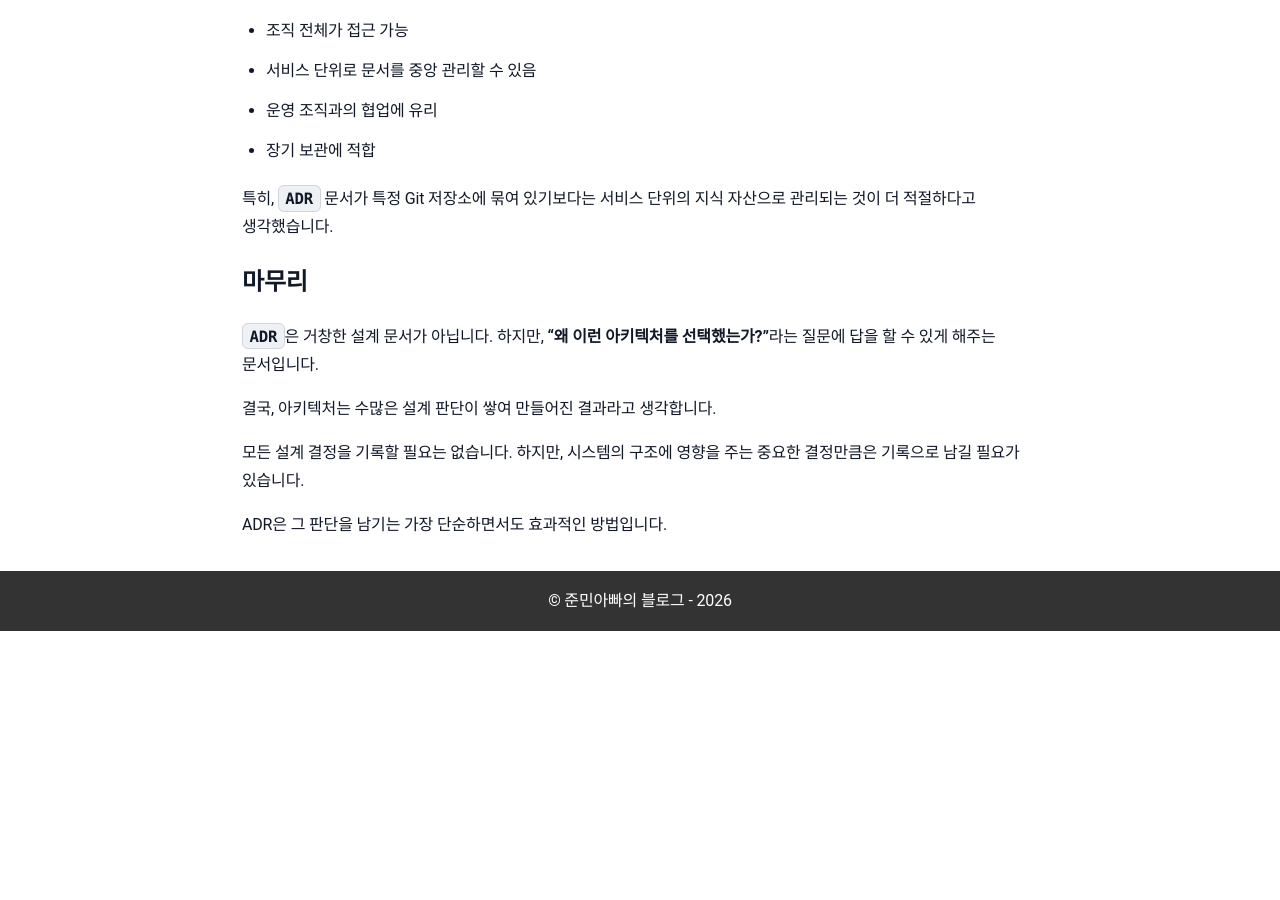
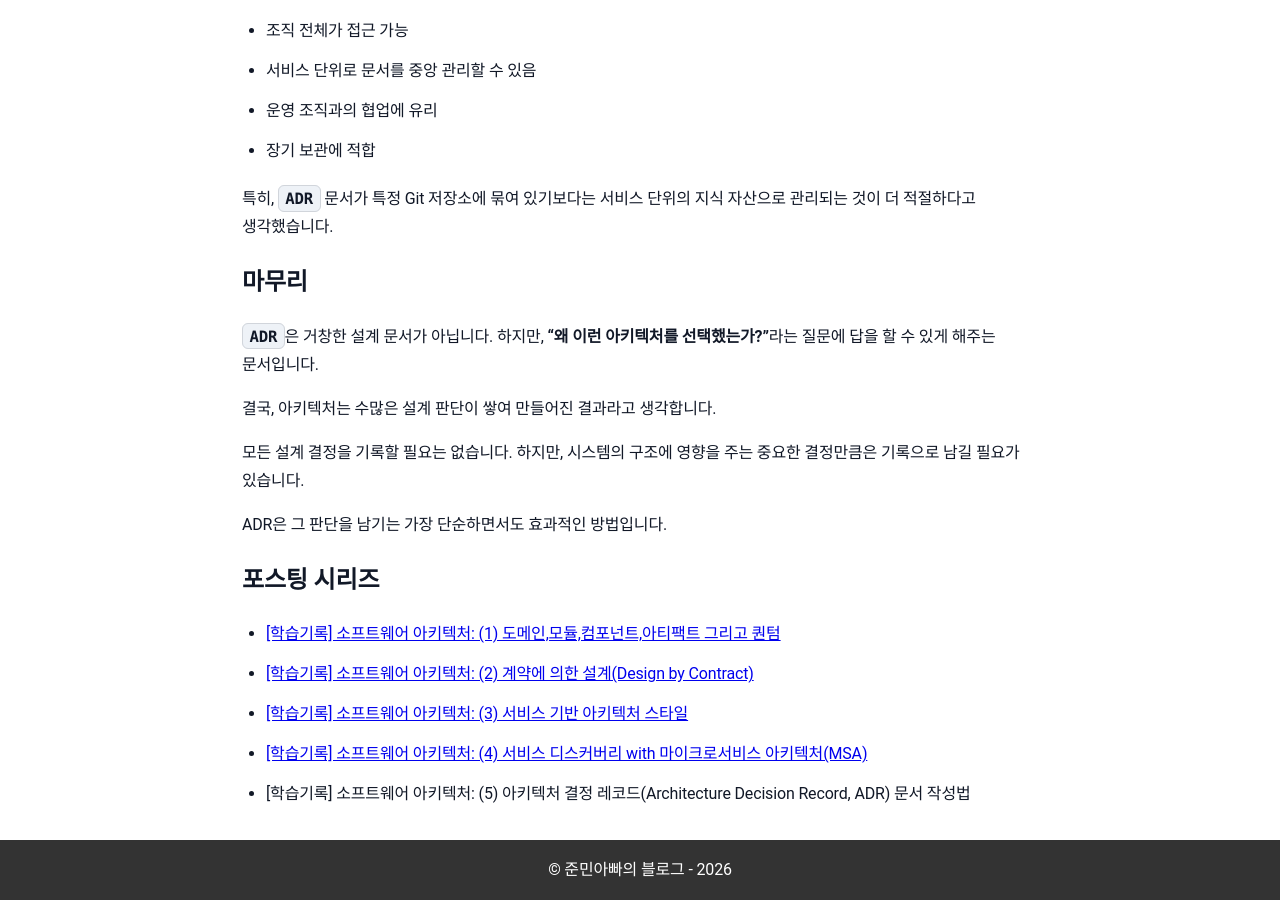
Before and after one commit to sanghoon-lee/sanghoon-lee.github.io, a Jekyll site: the page built from _posts/2026-03-04-ADR.md, in a window 1280 px wide and 900 px high, scrolled down 4654 px. Built offline with Jekyll 4.4.1, drawn with Linux system fonts in a browser that asks for light colours; nearby versions of some CDN libraries; comment, search, counter and statistics services are not loaded; before the commit the page ends 5285 px from its top, so only the background shows below that.

Commit message:
ADR 포스팅 추가

```diff
--- a/_posts/2026-03-04-ADR.md
+++ b/_posts/2026-03-04-ADR.md
@@ -186,3 +186,11 @@ repo-root
 하지만, 시스템의 구조에 영향을 주는 중요한 결정만큼은 기록으로 남길 필요가 있습니다.
 
 ADR은 그 판단을 남기는 가장 단순하면서도 효과적인 방법입니다.
+
+## 포스팅 시리즈
+
+* [[학습기록] 소프트웨어 아키텍처: (1) 도메인,모듈,컴포넌트,아티팩트 그리고 퀀텀](https://sanghoon-lee.github.io/2026/02/23/ArchitecureCoreConcept/)
+* [[학습기록] 소프트웨어 아키텍처: (2) 계약에 의한 설계(Design by Contract)](https://sanghoon-lee.github.io/2026/02/25/DesignByContract/)
+* [[학습기록] 소프트웨어 아키텍처: (3) 서비스 기반 아키텍처 스타일](https://sanghoon-lee.github.io/2026/02/26/ServiceArchDesign/)
+* [[학습기록] 소프트웨어 아키텍처: (4) 서비스 디스커버리 with 마이크로서비스 아키텍처(MSA)](https://sanghoon-lee.github.io/2026/03/02/ServiceDiscovery/)
+* [학습기록] 소프트웨어 아키텍처: (5) 아키텍처 결정 레코드(Architecture Decision Record, ADR) 문서 작성법
```
Also changed, not shown: _posts/2026-02-23-ArchitecureCoreConcept.md (+1 -0 lines), _posts/2026-02-25-DesignByContract.md (+1 -0 lines), _posts/2026-02-26-ServiceArchDesign.md (+1 -0 lines), _posts/2026-03-02-ServiceDiscovery.md (+1 -0 lines).
